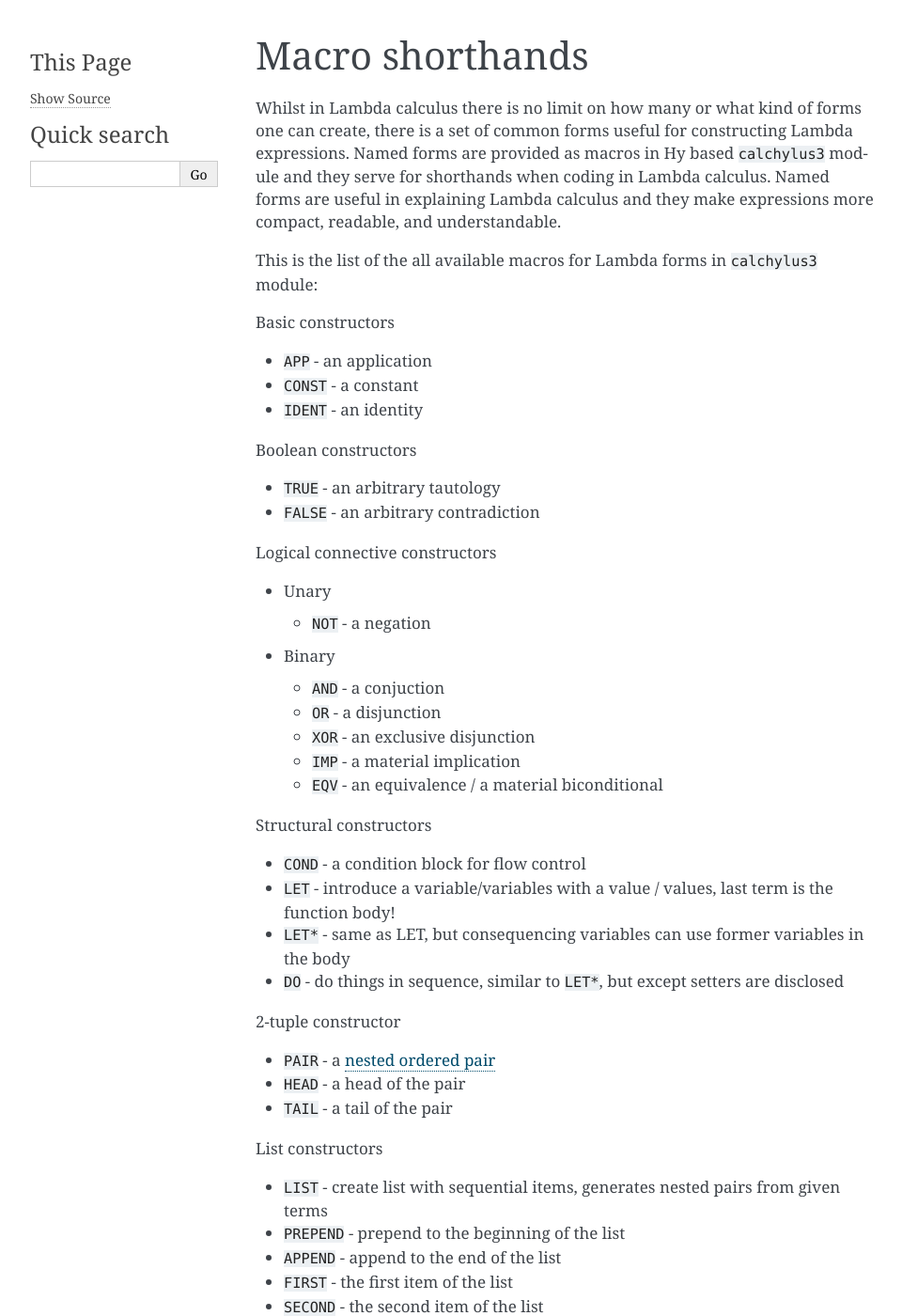
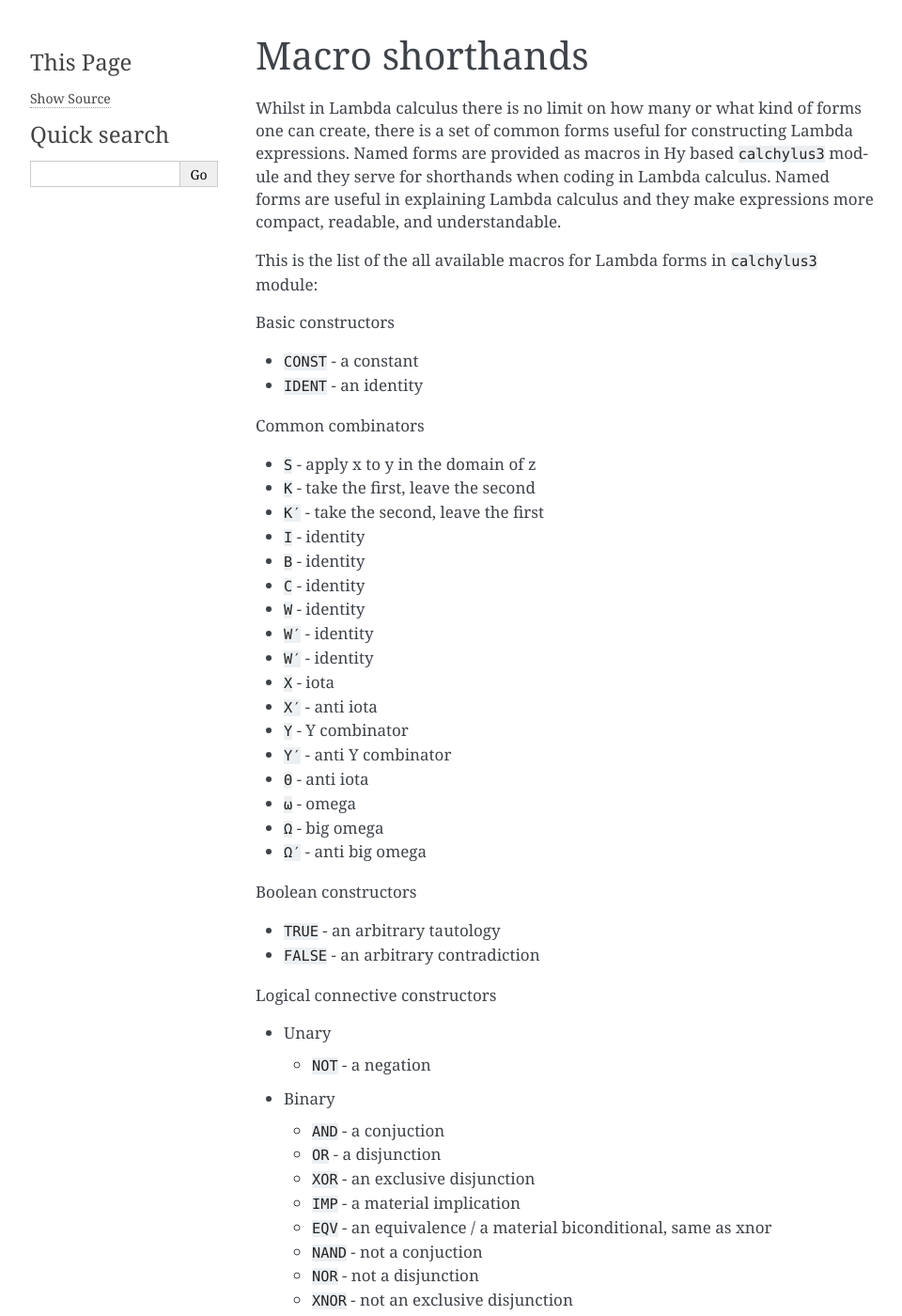
Before and after one commit to markomanninen/calchylus3, a Sphinx documentation site: the page built from doc/macros.rst, in a window 1280 px wide and 1400 px high. Shown: the whole window at 94% size, without its empty margins (148-1108 px from the left). Built offline with Sphinx 7.4.7, drawn with Linux system fonts in a browser that asks for light colours; some of the changed text lies outside the part shown.

Commit message:
new forms

```diff
--- a/doc/macros.rst
+++ b/doc/macros.rst
@@ -14,9 +14,29 @@ module:
 
 Basic constructors
 
-- ``APP`` - an application
 - ``CONST`` - a constant
 - ``IDENT`` - an identity
+
+Common combinators
+
+- ``S`` - apply x to y in the domain of z
+- ``K`` - take the first, leave the second
+- ``K′`` - take the second, leave the first
+- ``I`` - identity
+- ``B`` - identity
+- ``C`` - identity
+- ``W`` - identity
+- ``W′`` - identity
+- ``W′`` - identity
+- ``X`` - iota
+- ``X′`` - anti iota
+- ``Y`` - Y combinator
+- ``Y′`` - anti Y combinator
+- ``Θ`` - anti iota
+- ``ω`` - omega
+- ``Ω`` - big omega
+- ``Ω′`` - anti big omega
+
 
 Boolean constructors
 
@@ -35,14 +55,19 @@ Logical connective constructors
   - ``OR`` - a disjunction
   - ``XOR`` - an exclusive disjunction
   - ``IMP`` - a material implication
-  - ``EQV`` - an equivalence / a material biconditional
+  - ``EQV`` - an equivalence / a material biconditional, same as xnor
+  - ``NAND`` - not a conjuction
+  - ``NOR`` - not a disjunction
+  - ``XNOR`` - not an exclusive disjunction
+  - ``NIMP`` - not a material implication
+  - ``NEQV`` - not an equivalence, same as nor
 
 Structural constructors
 
 - ``COND`` - a condition block for flow control
-- ``LET`` - introduce a variable/variables with a value / values, last term is the function body!
+- ``LET`` - introduce a variable / variables with a value / values, last term is the function body!
 - ``LET*`` - same as LET, but consequencing variables can use former variables in the body
-- ``DO`` - do things in sequence, similar to ``LET*``, but except setters are disclosed
+- ``DO`` - do things in sequence, similar to ``LET*``, but setters are disclosed
 
 2-tuple constructor
 
@@ -57,6 +82,7 @@ List constructors
 - ``APPEND`` - append to the end of the list
 - ``FIRST`` - the first item of the list
 - ``SECOND`` - the second item of the list
+- ``THIRD`` - the third item of the list
 - ``LAST`` - the last item of the list
 - ``LEN`` - length of the list
 - ``EMPTY?`` - is given term an empty list?
@@ -76,6 +102,7 @@ Church numerals
   - ``ONE`` ``TWO`` ``THREE`` ``FOUR`` ``FIVE`` ``SIX`` ``SEVEN`` ``EIGHT`` ``NINE`` ``TEN``
 
 - ``NUM?`` - is given term a number, unary predicate checker for Church numbers
+- ``MUN`` - convert church number to digits
 
 Number equivalence
 
```
